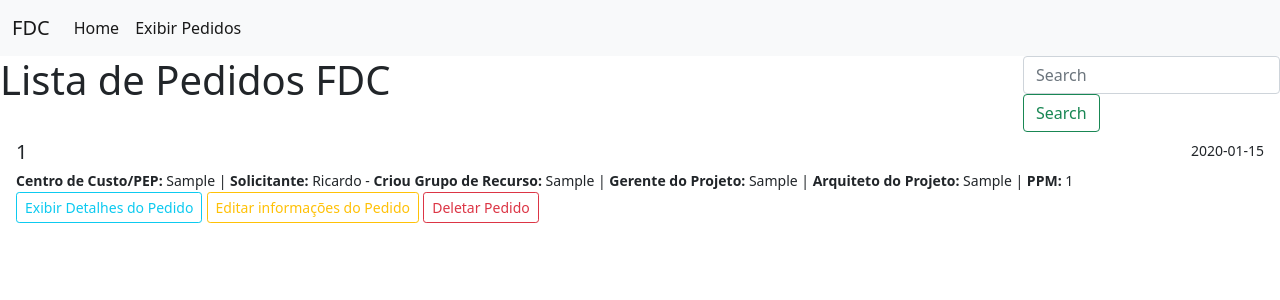
After one commit to RicardoGoncal/fdc-python-flask, a Flask app: page /pedidos in a window 1280 px wide. The commit adds this page. Shown: the top 300 px of the page. Run offline with Flask 3, Linux system fonts and the light colour scheme; tables that the repository leaves empty hold one stand-in row (values such as "Sample post").

Commit message:
Running SQL Server and insert - Adjust HTML exibir dados

```diff
--- a/general/homepage.py
+++ b/general/homepage.py
@@ -2,6 +2,7 @@ from flask.views import MethodView
 from flask import  Blueprint, render_template, url_for
 from sqlalchemy.exc import SQLAlchemyError
 from db import db
+from models import CloudModel
 
 
 blp = Blueprint("Home", __name__,template_folder='templates' )
@@ -11,3 +12,12 @@ blp = Blueprint("Home", __name__,template_folder='templates' )
 def homepage():
     # return "Teste do mal do mal"
     return render_template("general/homepage.html")
+
+
+@blp.route('/pedidos')
+def pedidos():
+
+    # Faz uma query em todos os pedidos do BD
+    items = CloudModel.query.all()
+
+    return render_template("general/pedidos.html", items=items)
--- a/general/templates/base.html
+++ b/general/templates/base.html
@@ -23,10 +23,7 @@
                 <a class="nav-link active" aria-current="page" href="/">Home</a>
               </li>
               <li class="nav-item">
-                <a class="nav-link active" aria-current="page" href="#">Consultar Pedido</a>
-              </li>
-              <li class="nav-item">
-                <a class="nav-link active" aria-current="page" href="#">Exibir Pedidos</a>
+                <a class="nav-link active" aria-current="page" href="/pedidos">Exibir Pedidos</a>
               </li>
             </ul>
           </div>
--- /dev/null
+++ b/general/templates/general/pedidos.html
@@ -0,0 +1,39 @@
+{% extends 'base.html' %}
+
+{% block content %}
+
+<div class="d-flex w-100 justify-content-between">
+    <h1>Lista de Pedidos FDC</h1>
+    <form class="form-inline my-2 my-lg-0">
+        <input class="form-control mr-sm-2" type="search" placeholder="Search" aria-label="Search">
+        <button class="btn btn-outline-success my-2 my-sm-0" type="submit">Search</button>
+    </form>
+</div>
+
+
+<div class="list-group list-group-flush">
+    {% for item in items %}
+        <li class="list-group-item">
+            <div class="d-flex w-100 justify-content-between">
+                <h5 class="mb-1">{{ item.requestId }}</h5>
+                <small>{{ item.inputDate }}</small>
+            </div>
+            <small>
+                <b>Centro de Custo/PEP:</b> {{ item.inputDemandPEPCC }} |
+                <b>Solicitante:</b> Ricardo -
+                <b>Criou Grupo de Recurso:</b> {{ item.radioRg }} |
+                <b>Gerente do Projeto:</b> {{ item.inputManager }} |
+                <b>Arquiteto do Projeto:</b> {{ item.inputArchitect }} |
+                <b>PPM:</b> {{ item.inputPPM }}
+
+            </small>
+            <div class="col-md-6">
+                <a class="btn btn-outline-info btn-sm" href="#" role="button">Exibir Detalhes do Pedido</a>
+                <a class="btn btn-outline-warning btn-sm" href="#" role="button">Editar informações do Pedido</a>
+                <a class="btn btn-outline-danger btn-sm" href="#" role="button">Deletar Pedido</a>
+            </div>
+        </li>
+    {% endfor %}
+</div>
+
+{% endblock %}
--- a/models/cloud.py
+++ b/models/cloud.py
@@ -3,12 +3,6 @@ from db import db
 # Modelo para criar o banco de dados de Itens
 class CloudModel(db.Model):
     __tablename__ = "cloud"
-
-    # request_id = db.Column(db.Integer, primary_key=True)
-    # nome_requisitor = db.Column(db.String(80), nullable=False)
-    # disciplina = db.Column(db.String(80), nullable=False)
-    # nome_do_rg = db.Column(db.String(80), nullable=False)
-
     # Campos comuns parte 1 - Antes da escolha do radioRg
     requestId = db.Column(db.Integer, primary_key=True)
     inputPPM = db.Column(db.Integer, nullable=True)
```
Also changed, not shown: cloud/cloud.py (+35 -35 lines), cloud/templates/cloud/cloud_view.html (+15 -16 lines).
